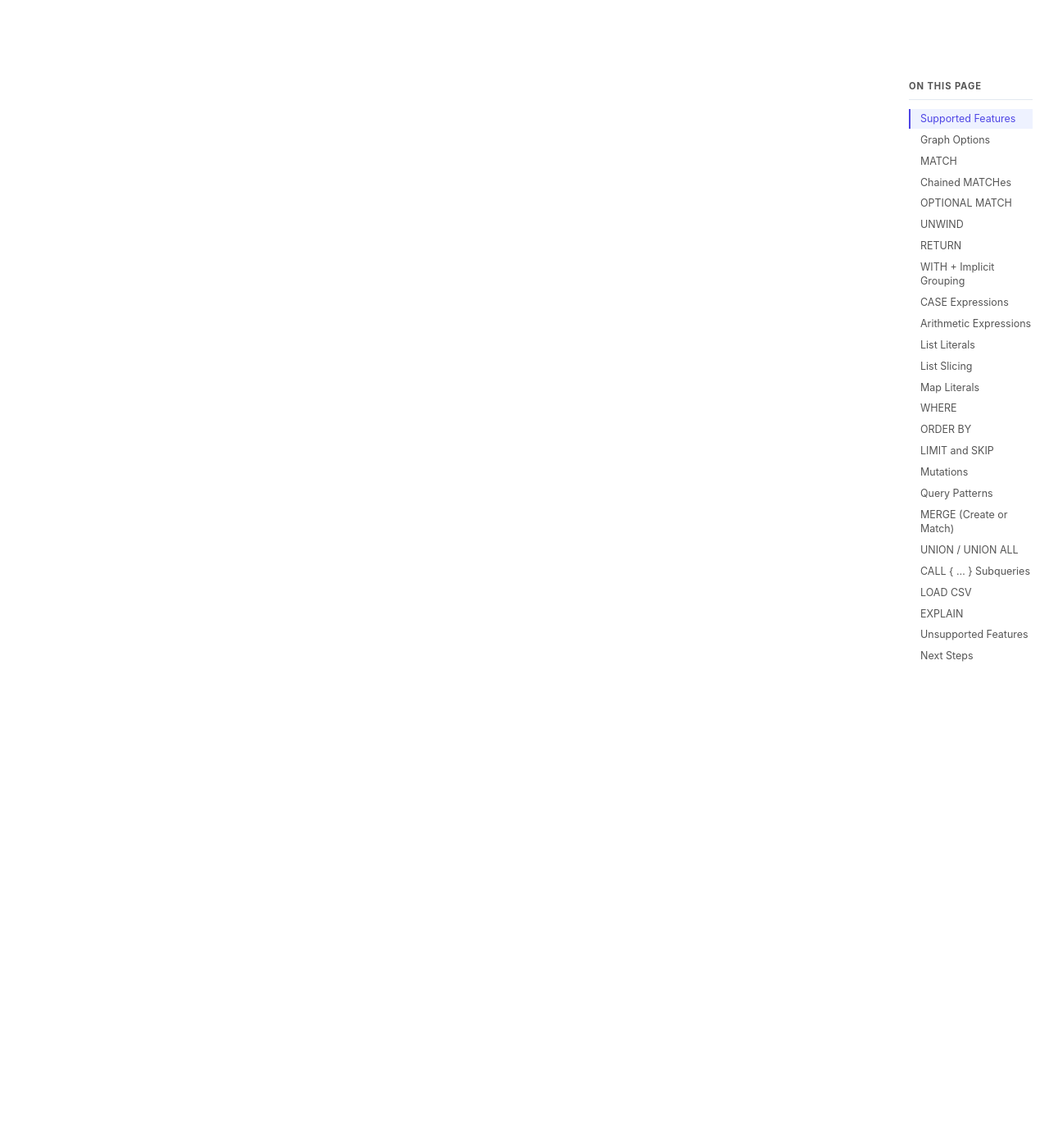
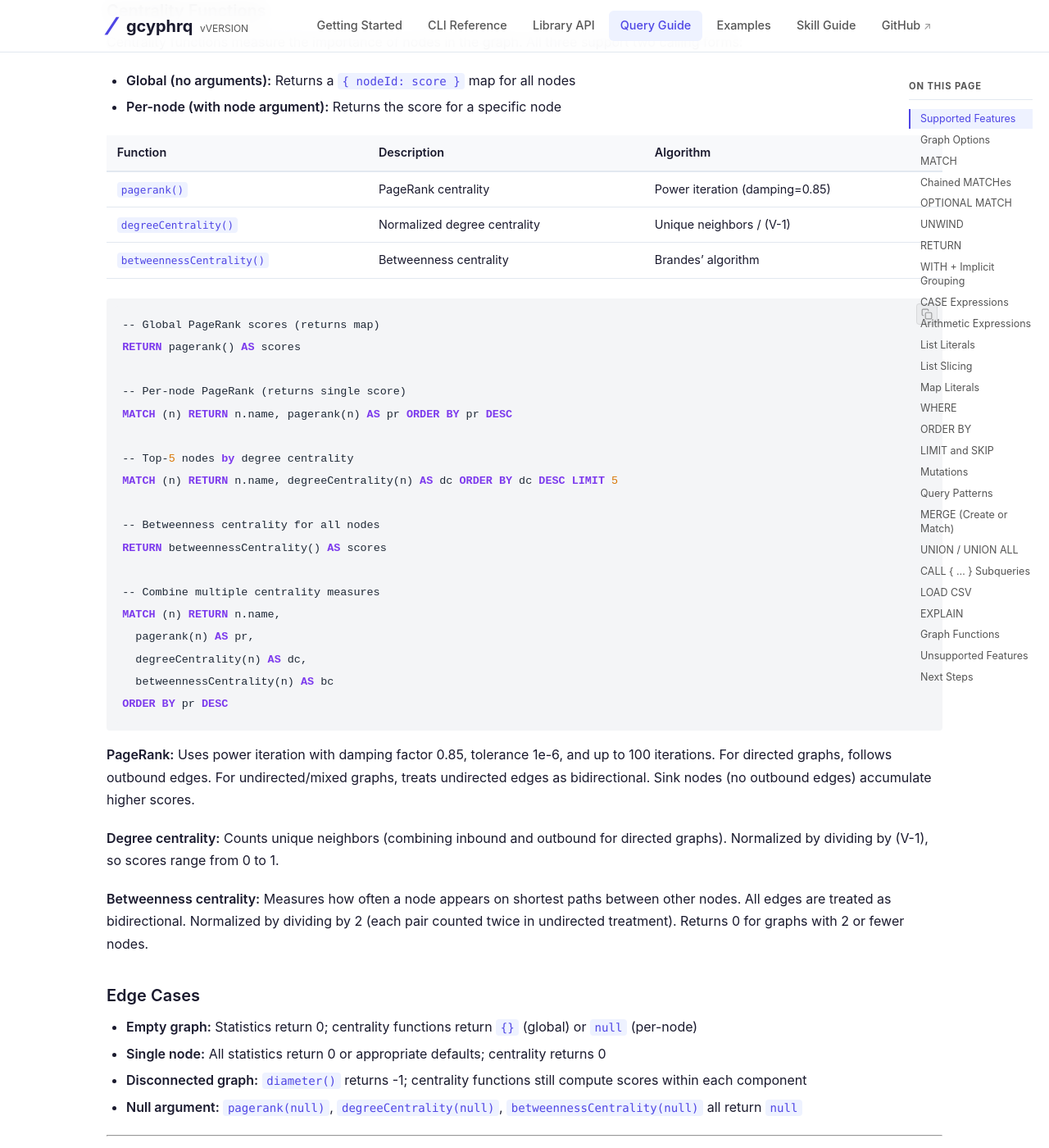
Before and after one commit to plelevier/gcyphrq, a Jekyll site: the page built from docs/query-guide.md, in a window 1280 px wide and 1400 px high, scrolled down 48754 px. Shown: the whole window at 82% size. Built offline with Jekyll 4.4.1, drawn with Linux system fonts in a browser that asks for light colours; some of the changed text lies outside the part shown.

Commit message:
fix: review improvements
- Remove unused CypherNode import
- Optimize pagerank O(V^2) inner loop with reverse adjacency list
- Add edge case tests: disconnected graph centrality, self-loops, two-node pagerank
- Update SKILL.md with graph functions documentation and patterns
- Update query-guide.md with full Graph Functions section
- Update AGENTS.md with graph functions and new architecture file

````diff
--- a/docs/query-guide.md
+++ b/docs/query-guide.md
@@ -1791,6 +1791,90 @@ console.log(JSON.stringify(plan, null, 2));
 
 ---
 
+## Graph Functions
+
+Graph functions provide whole-graph analytics without requiring `MATCH` clauses. They operate on the entire graph and return aggregate statistics or per-node centrality scores.
+
+### Graph Statistics
+
+| Function | Description | Return |
+|---|---|---|
+| `numNodes()` | Total number of nodes | `number` |
+| `numRelationships()` | Total number of edges | `number` |
+| `density()` | Edge density ratio (0..1) | `number` |
+| `averageDegree()` | Mean node degree | `number` |
+| `diameter()` | Longest shortest path between any two nodes | `number` (returns -1 if disconnected) |
+
+```cypher
+-- Basic graph statistics
+RETURN numNodes() AS nodes, numRelationships() AS edges, density() AS d
+
+-- Combine with average degree and diameter
+RETURN numNodes() AS n, averageDegree() AS avgDeg, diameter() AS diam
+
+-- Use in WHERE clause
+MATCH (n) WHERE numNodes() > 10 RETURN n.name
+```
+
+**Density calculation:**
+- Directed graphs: `E / (V * (V-1))`
+- Undirected graphs: `2E / (V * (V-1))`
+- Mixed graphs: treated as directed
+- Returns 0 for graphs with 0 or 1 nodes
+
+**Diameter:** All edges are treated as bidirectional (standard graph analytics approach). Returns -1 for disconnected graphs where not all nodes are reachable from each other.
+
+**Average degree:** Counts both inbound and outbound edges for directed graphs. Self-loops add 2 to the degree (standard graph theory convention).
+
+### Centrality Functions
+
+Centrality functions measure the importance of nodes in the graph. All three support two calling forms:
+
+- **Global (no arguments):** Returns a `{ nodeId: score }` map for all nodes
+- **Per-node (with node argument):** Returns the score for a specific node
+
+| Function | Description | Algorithm |
+|---|---|---|
+| `pagerank()` | PageRank centrality | Power iteration (damping=0.85) |
+| `degreeCentrality()` | Normalized degree centrality | Unique neighbors / (V-1) |
+| `betweennessCentrality()` | Betweenness centrality | Brandes' algorithm |
+
+```cypher
+-- Global PageRank scores (returns map)
+RETURN pagerank() AS scores
+
+-- Per-node PageRank (returns single score)
+MATCH (n) RETURN n.name, pagerank(n) AS pr ORDER BY pr DESC
+
+-- Top-5 nodes by degree centrality
+MATCH (n) RETURN n.name, degreeCentrality(n) AS dc ORDER BY dc DESC LIMIT 5
+
+-- Betweenness centrality for all nodes
+RETURN betweennessCentrality() AS scores
+
+-- Combine multiple centrality measures
+MATCH (n) RETURN n.name,
+  pagerank(n) AS pr,
+  degreeCentrality(n) AS dc,
+  betweennessCentrality(n) AS bc
+ORDER BY pr DESC
+```
+
+**PageRank:** Uses power iteration with damping factor 0.85, tolerance 1e-6, and up to 100 iterations. For directed graphs, follows outbound edges. For undirected/mixed graphs, treats undirected edges as bidirectional. Sink nodes (no outbound edges) accumulate higher scores.
+
+**Degree centrality:** Counts unique neighbors (combining inbound and outbound for directed graphs). Normalized by dividing by (V-1), so scores range from 0 to 1.
+
+**Betweenness centrality:** Measures how often a node appears on shortest paths between other nodes. All edges are treated as bidirectional. Normalized by dividing by 2 (each pair counted twice in undirected treatment). Returns 0 for graphs with 2 or fewer nodes.
+
+### Edge Cases
+
+- **Empty graph:** Statistics return 0; centrality functions return `{}` (global) or `null` (per-node)
+- **Single node:** All statistics return 0 or appropriate defaults; centrality returns 0
+- **Disconnected graph:** `diameter()` returns -1; centrality functions still compute scores within each component
+- **Null argument:** `pagerank(null)`, `degreeCentrality(null)`, `betweennessCentrality(null)` all return `null`
+
+---
+
 ## Unsupported Features
 
 The following Cypher features are **not** supported by the engine:
````
Also changed, not shown: AGENTS.md (+6 -1 lines), skills/gcyphrq/SKILL.md (+8 -0 lines), src/engine/graph-functions.ts (+9 -6 lines), test/graph-functions.test.ts (+69 -0 lines).
